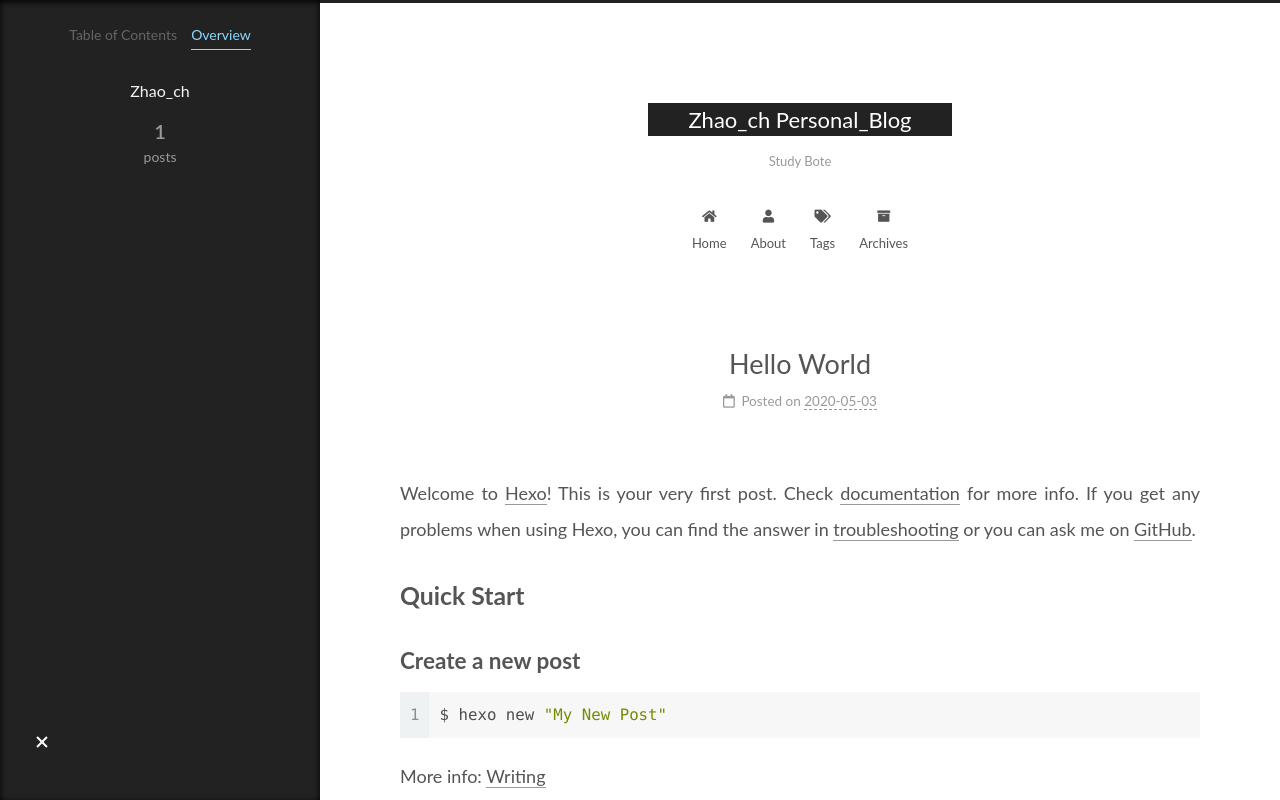
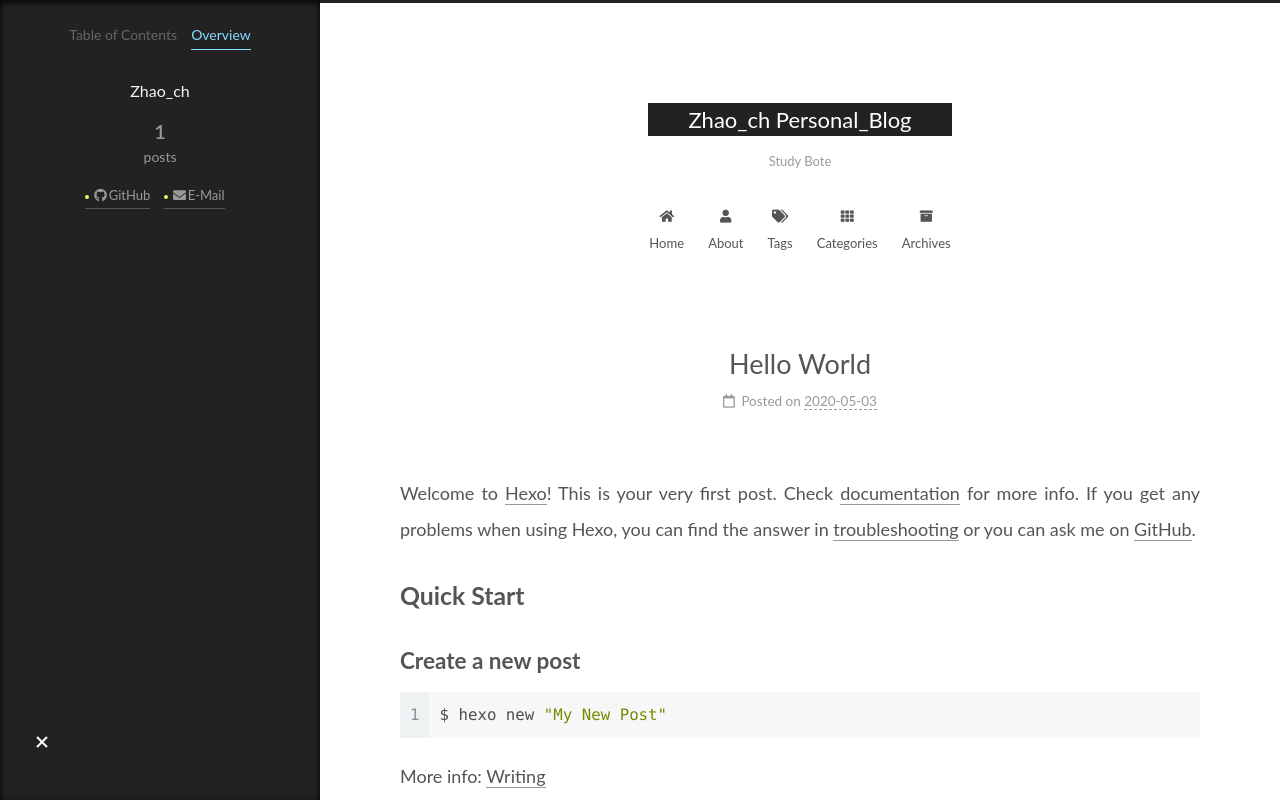
Before and after one commit to wuliZhaoch/wuliZhaoch.github.io, a plain HTML site: page 2020/05/03/hello-world/index.html in a window 1280 px wide. Both pictures are taken after a click on the item "Overview". Shown: the top 800 px of the page. Drawn offline with Linux system fonts and the light colour scheme.

Commit message:
Site updated: 2020-05-04 16:51:25

```diff
--- a/2020/05/03/hello-world/index.html
+++ b/2020/05/03/hello-world/index.html
@@ -126,6 +126,11 @@
         <li class="menu-item menu-item-tags">
 
     <a href="/tags/" rel="section"><i class="fa fa-tags fa-fw"></i>Tags</a>
+
+  </li>
+        <li class="menu-item menu-item-categories">
+
+    <a href="/categories/" rel="section"><i class="fa fa-th fa-fw"></i>Categories</a>
 
   </li>
         <li class="menu-item menu-item-archives">
@@ -301,6 +306,14 @@
       </div>
   </nav>
 </div>
+  <div class="links-of-author motion-element">
+      <span class="links-of-author-item">
+        <a href="https://github.com/wuliZhaoch" title="GitHub → https:&#x2F;&#x2F;github.com&#x2F;wuliZhaoch" rel="noopener" target="_blank"><i class="fab fa-github fa-fw"></i>GitHub</a>
+      </span>
+      <span class="links-of-author-item">
+        <a href="mailto:Pingan951120@gmail.com" title="E-Mail → mailto:Pingan951120@gmail.com" rel="noopener" target="_blank"><i class="fa fa-envelope fa-fw"></i>E-Mail</a>
+      </span>
+  </div>
 
 
 
```
Also changed, not shown: archives/2020/05/index.html (+13 -0 lines), archives/2020/index.html (+13 -0 lines), archives/index.html (+13 -0 lines), index.html (+13 -0 lines).
